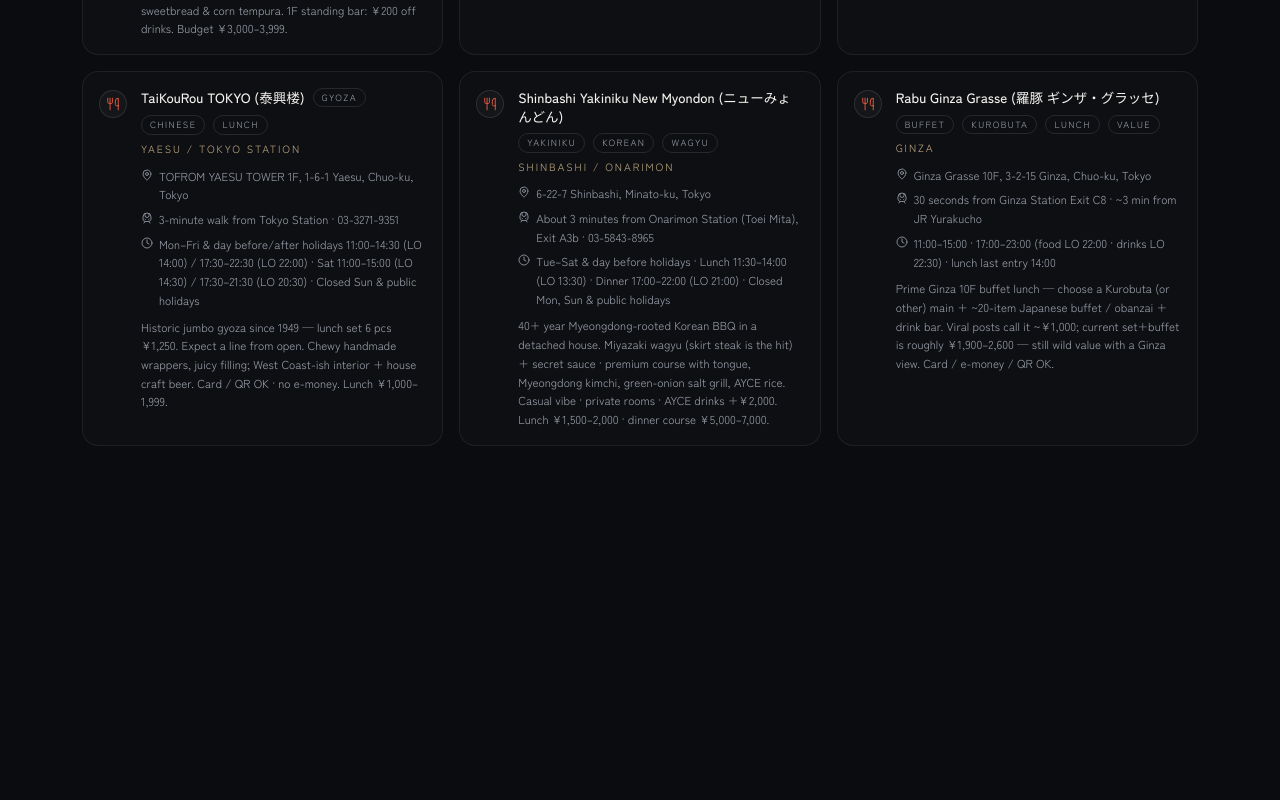
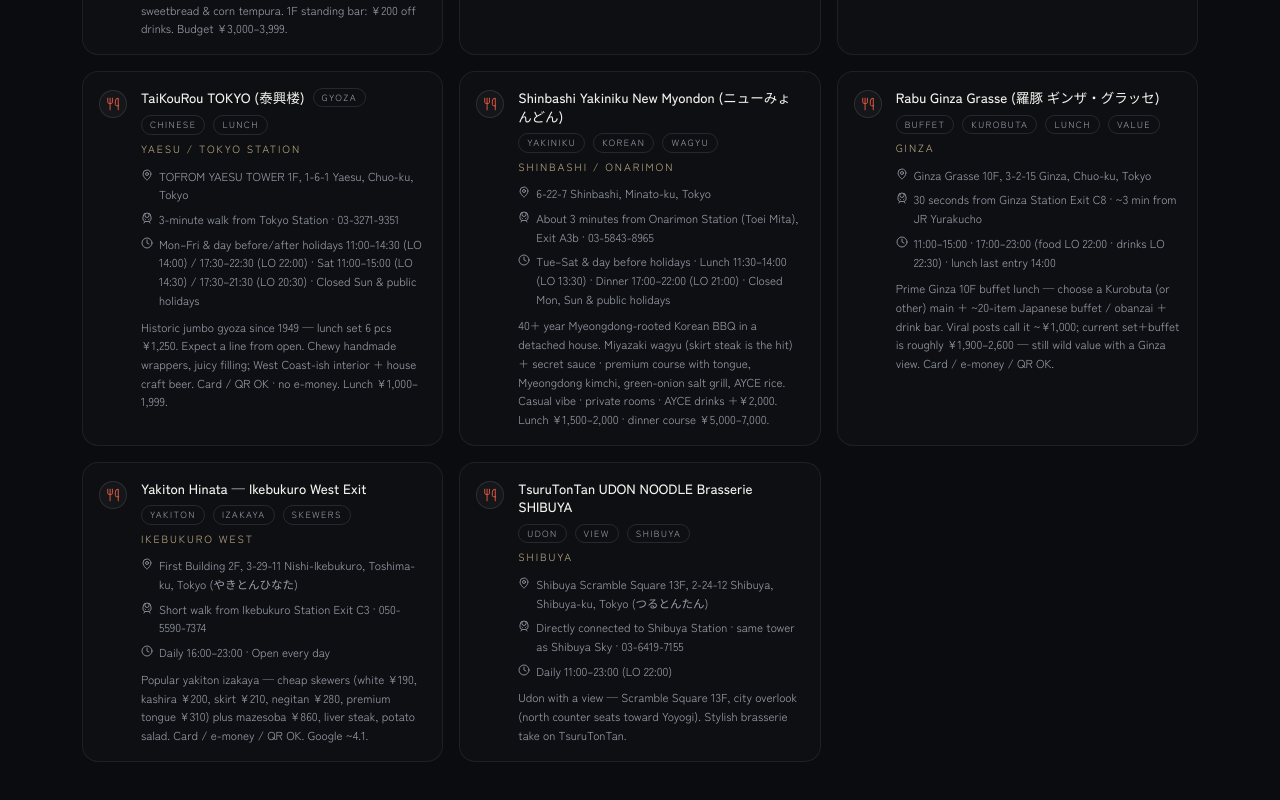
Before and after one commit to Cacody25/japan-trip, a React (Vite) app: page /food in a window 1280 px wide. Shown: the part 1126-1926 px from the top of the page. Before the commit the page ends 1668 px from the top, so only its background shows below. Built offline with nearby package versions, Linux system fonts and the light colour scheme.

Commit message:
Add Shanty to Mom+Pop and fix map day filter scrolling.
Include Days 1-13 with chevron/wheel scroll so later days stay reachable on desktop.

```diff
--- a/src/data/food.js
+++ b/src/data/food.js
@@ -150,6 +150,32 @@
     lat: 35.6724,
     lng: 139.7652,
   },
+  {
+    id: "yakiton-hinata-ikebukuro",
+    name: "Yakiton Hinata — Ikebukuro West Exit",
+    area: "Ikebukuro West",
+    address: "First Building 2F, 3-29-11 Nishi-Ikebukuro, Toshima-ku, Tokyo (やきとんひなた)",
+    access: "Short walk from Ikebukuro Station Exit C3 · 050-5590-7374",
+    hours: "Daily 16:00–23:00 · Open every day",
+    note: "Popular yakiton izakaya — cheap skewers (white ¥190, kashira ¥200, skirt ¥210, negitan ¥280, premium tongue ¥310) plus mazesoba ¥860, liver steak, potato salad. Card / e-money / QR OK. Google ~4.1.",
+    tags: ["yakiton", "izakaya", "skewers"],
+    days: [6],
+    lat: 35.73143,
+    lng: 139.70671,
+  },
+  {
+    id: "tsurutontan-shibuya",
+    name: "TsuruTonTan UDON NOODLE Brasserie SHIBUYA",
+    area: "Shibuya",
+    address: "Shibuya Scramble Square 13F, 2-24-12 Shibuya, Shibuya-ku, Tokyo (つるとんたん)",
+    access: "Directly connected to Shibuya Station · same tower as Shibuya Sky · 03-6419-7155",
+    hours: "Daily 11:00–23:00 (LO 22:00)",
+    note: "Udon with a view — Scramble Square 13F, city overlook (north counter seats toward Yoyogi). Stylish brasserie take on TsuruTonTan.",
+    tags: ["udon", "view", "shibuya"],
+    days: [2],
+    lat: 35.6584,
+    lng: 139.7022,
+  },
 ];
 
 export const foodMapPlaces = foodSpots.map((spot) => ({
--- a/src/data/mapPlaces.js
+++ b/src/data/mapPlaces.js
@@ -98,6 +98,26 @@
     note: "Boutique-lined backstreet between the two districts.",
   },
   {
+    id: "omotesando",
+    name: "Omotesando",
+    area: "Harajuku / Omotesando",
+    days: [2],
+    kind: "shop",
+    lat: 35.6652,
+    lng: 139.7122,
+    note: "Tree-lined walk from Harajuku toward Shibuya — architecture and boutiques.",
+  },
+  {
+    id: "tokyo-metropolitan-govt",
+    name: "Tokyo Metropolitan Government Building",
+    area: "Nishi-Shinjuku",
+    days: [2],
+    kind: "sight",
+    lat: 35.6896,
+    lng: 139.6917,
+    note: "Free observatory decks — classic Shinjuku skyline views before Omoide / Golden Gai.",
+  },
+  {
     id: "shibuya-sky",
     name: "Shibuya Sky",
     area: "Shibuya",
@@ -106,6 +126,16 @@
     lat: 35.6578,
     lng: 139.7017,
     note: "Observation deck on top of Scramble Square.",
+  },
+  {
+    id: "tsurutontan-shibuya",
+    name: "TsuruTonTan UDON Brasserie SHIBUYA",
+    area: "Shibuya Scramble Square 13F",
+    days: [2],
+    kind: "food",
+    lat: 35.6584,
+    lng: 139.7022,
+    note: "Udon with a city view — same tower as Shibuya Sky · daily 11:00–23:00.",
   },
   {
     id: "scramble-crossing",
@@ -222,6 +252,16 @@
     lat: 35.674,
     lng: 139.7411,
     note: "Tokyu Capitol Tower 1F, 2-10-3 Nagatachō, Chiyoda City — connected to Kokkai-gijomae Station.",
+  },
+  {
+    id: "hie-shrine",
+    name: "Hie Shrine",
+    area: "Akasaka",
+    days: [3],
+    kind: "sight",
+    lat: 35.6747,
+    lng: 139.7401,
+    note: "Famous red torii staircase — short walk from Tameike-Sanno / Kokkai-gijomae before Sakai Dinner.",
   },
 
   {
@@ -432,6 +472,16 @@
     lng: 139.774,
     note: "Artisan workshops under the train tracks.",
   },
+  {
+    id: "yurakucho-gado-shita",
+    name: "Yurakucho Gado-shita",
+    area: "Yurakucho / Ginza",
+    days: [4],
+    kind: "food",
+    lat: 35.6751,
+    lng: 139.7633,
+    note: "Tiny izakayas under the JR tracks — casual dinner end to a Ginza / Tokyo Station day.",
+  },
 
   {
     id: "toyosu-market",
@@ -442,6 +492,16 @@
     lat: 35.6455,
     lng: 139.7827,
     note: "Market breakfast.",
+  },
+  {
+    id: "teamlab-planets",
+    name: "teamLab Planets TOKYO",
+    area: "Shin-Toyosu",
+    days: [5],
+    kind: "sight",
+    lat: 35.6491,
+    lng: 139.7898,
+    note: "Book timed tickets — Yurikamome Shin-Toyosu, between Toyosu Market and Odaiba.",
   },
   {
     id: "tsukiji-outer",
@@ -726,6 +786,26 @@
   },
 
   {
+    id: "yanaka-ginza",
+    name: "Yanaka Ginza",
+    area: "Yanaka",
+    days: [7],
+    kind: "shop",
+    lat: 35.7272,
+    lng: 139.7708,
+    note: "Quiet shopping street — cafés, bakeries, cat statues. Chiyoda Line Sendagi.",
+  },
+  {
+    id: "nezu-shrine",
+    name: "Nezu Shrine",
+    area: "Nezu / Yanaka",
+    days: [7],
+    kind: "sight",
+    lat: 35.7203,
+    lng: 139.7608,
+    note: "Famous red torii tunnel — walk from Yanaka / Sendagi / Nezu Station.",
+  },
+  {
     id: "ueno-park",
     name: "Ueno Park",
     area: "Ueno",
--- a/src/data/momAndPop.js
+++ b/src/data/momAndPop.js
@@ -9,6 +9,7 @@
     hours: "Lunch 12:00–15:00 (LO 13:30) · Dinner 18:00–22:00 (LO 19:30) · Closed Mon & Tue",
     note: "French-style mom-and-pop shop — classic French, small and family-run. Reserve by the day before.",
     tags: ["french", "bistro"],
+    days: [],
     lat: 35.67,
     lng: 139.8057,
   },
@@ -21,6 +22,7 @@
     hours: "Mon/Thu–Sun 11:30–13:30 & 17:00–20:00 · Closed Tue & Wed",
     note: "Set course sushi. Small neighborhood shop — cash only.",
     tags: ["sushi", "set course"],
+    days: [],
     lat: 35.6792,
     lng: 139.6741,
   },
@@ -33,8 +35,22 @@
     hours: "Weekdays 11:30–13:30 & 17:00–22:00 · Sat/Sun dinner 17:00–22:00 · Open daily",
     note: "Small owner-run teppan steak shop. Lunch is the famous steak curry.",
     tags: ["steak", "teppan"],
+    days: [],
     lat: 35.7075,
     lng: 139.7661,
+  },
+  {
+    id: "tokyo-shanty",
+    name: "Coffee Work Shop Shanty (シャンティ)",
+    area: "Kita-Senju",
+    address: "1-30-1 Senju, Adachi-ku, Tokyo 〒120-0034",
+    access: "About 5 minutes from Kita-Senju Station west exit (Senju Honcho shopping street)",
+    hours: "Mon/Tue/Fri–Sun 10:00–18:00 (LO ~17:30) · Closed Wed & Thu · Cash only",
+    note: "50+ year retro kissaten run by an elderly couple — grandpa coffee & baking, grandma cakes & sandwiches. Thick toast and sandwiches with house-roasted beans. Full of antiques and plants.",
+    tags: ["kissaten", "coffee", "retro"],
+    days: [9],
+    lat: 35.7495,
+    lng: 139.8049,
   },
 ];
 
@@ -42,7 +58,7 @@
   id: spot.id,
   name: spot.name,
   area: spot.area,
-  days: [],
+  days: spot.days ?? [],
   momAndPop: true,
   kind: "food",
   lat: spot.lat,
--- a/src/pages/MapPage.jsx
+++ b/src/pages/MapPage.jsx
@@ -1,4 +1,5 @@
-import React, { useMemo, useState } from "react";
+import React, { useCallback, useEffect, useMemo, useRef, useState } from "react";
+import { ChevronLeft, ChevronRight } from "lucide-react";
 import SectionHeading from "@/components/SectionHeading";
 import PlaceMap from "@/components/map/PlaceMap";
 import MapLegend from "@/components/map/MapLegend";
@@ -8,6 +9,7 @@
 import { jazzCafeMapPlaces } from "@/data/jazzCafes";
 import { barMapPlaces } from "@/data/bars";
 import { pokeMapPlaces } from "@/data/poke";
+import { days as itineraryDays } from "@/data/itinerary";
 import { cn } from "@/lib/utils";
 
 const allPlaces = [
@@ -21,15 +23,11 @@
 
 export default function MapPage() {
   const [active, setActive] = useState("all");
+  const scrollerRef = useRef(null);
+  const [canScrollLeft, setCanScrollLeft] = useState(false);
+  const [canScrollRight, setCanScrollRight] = useState(true);
 
-  const dayOptions = useMemo(() => {
-    const set = new Set();
-    mapPlaces.forEach((place) => place.days.forEach((day) => set.add(day)));
-    pokeMapPlaces.forEach((place) => place.days.forEach((day) => set.add(day)));
-    jazzCafeMapPlaces.forEach((place) => place.days.forEach((day) => set.add(day)));
-    foodMapPlaces.forEach((place) => place.days.forEach((day) => set.add(day)));
-    return [...set].sort((a, b) => a - b);
-  }, []);
+  const dayOptions = useMemo(() => itineraryDays.map((day) => day.n), []);
 
   const shown = useMemo(() => {
     if (active === "all") return allPlaces;
@@ -43,6 +41,7 @@
       ...pokeMapPlaces.filter((place) => place.days.includes(active)),
       ...jazzCafeMapPlaces.filter((place) => place.days.includes(active)),
       ...foodMapPlaces.filter((place) => place.days.includes(active)),
+      ...momAndPopMapPlaces.filter((place) => place.days.includes(active)),
     ];
   }, [active]);
 
@@ -59,6 +58,55 @@
     [dayOptions],
   );
 
+  const updateScrollState = useCallback(() => {
+    const el = scrollerRef.current;
+    if (!el) return;
+    const max = Math.max(0, el.scrollWidth - el.clientWidth);
+    setCanScrollLeft(el.scrollLeft > 1);
+    setCanScrollRight(max > 1 && el.scrollLeft < max - 1);
+  }, []);
+
+  useEffect(() => {
+    const el = scrollerRef.current;
+    if (!el) return;
+
+    const schedule = () => {
+      requestAnimationFrame(updateScrollState);
+    };
+
+    const onWheel = (event) => {
+      if (el.scrollWidth <= el.clientWidth) return;
+      if (Math.abs(event.deltaY) < Math.abs(event.deltaX)) return;
+      event.preventDefault();
+      el.scrollLeft += event.deltaY;
+      updateScrollState();
+    };
+
+    schedule();
+    el.addEventListener("scroll", updateScrollState, { passive: true });
+    el.addEventListener("wheel", onWheel, { passive: false });
+    window.addEventListener("resize", schedule);
+
+    const observer = new ResizeObserver(schedule);
+    observer.observe(el);
+    if (el.firstElementChild) observer.observe(el.firstElementChild);
+
+    document.fonts?.ready?.then(schedule);
+
+    return () => {
+      el.removeEventListener("scroll", updateScrollState);
+      el.removeEventListener("wheel", onWheel);
+      window.removeEventListener("resize", schedule);
+      observer.disconnect();
+    };
+  }, [updateScrollState, options.length]);
+
+  const scrollByAmount = (direction) => {
+    const el = scrollerRef.current;
+    if (!el) return;
+    el.scrollBy({ left: direction * Math.max(180, el.clientWidth * 0.65), behavior: "smooth" });
+  };
+
   return (
     <>
       <SectionHeading
@@ -68,7 +116,23 @@
       />
 
       <div className="sticky top-0 z-30 mt-5 border-b border-white/[0.06] bg-background/85 px-5 py-3 backdrop-blur-xl md:px-8">
-        <div className="flex gap-2 overflow-x-auto pb-0.5 [scrollbar-width:none] [&::-webkit-scrollbar]:hidden">
+        <div className="flex w-full min-w-0 items-center gap-1.5">
+          <button
+            type="button"
+            onClick={() => scrollByAmount(-1)}
+            aria-label="Scroll filters left"
+            className={cn(
+              "flex h-8 w-8 shrink-0 items-center justify-center rounded-full border border-white/10 text-muted-foreground transition-colors",
+              canScrollLeft ? "hover:text-foreground" : "pointer-events-none opacity-25",
+            )}
+          >
+            <ChevronLeft className="h-4 w-4" strokeWidth={1.7} />
+          </button>
+
+          <div
+            ref={scrollerRef}
+            className="flex min-w-0 flex-1 gap-2 overflow-x-auto overscroll-x-contain pb-1 [scrollbar-width:thin]"
+          >
             {options.map((option) => (
               <button
                 key={option.value}
@@ -84,6 +148,19 @@
               </button>
             ))}
           </div>
+
+          <button
+            type="button"
+            onClick={() => scrollByAmount(1)}
+            aria-label="Scroll filters right"
+            className={cn(
+              "flex h-8 w-8 shrink-0 items-center justify-center rounded-full border border-white/10 text-muted-foreground transition-colors",
+              canScrollRight ? "hover:text-foreground" : "pointer-events-none opacity-25",
+            )}
+          >
+            <ChevronRight className="h-4 w-4" strokeWidth={1.7} />
+          </button>
+        </div>
       </div>
 
       <div className="px-5 pt-6 md:px-8">
```
Also changed, not shown: src/data/itinerary.js (+60 -9 lines). Lines whose indentation alone changed are shown as unchanged.
